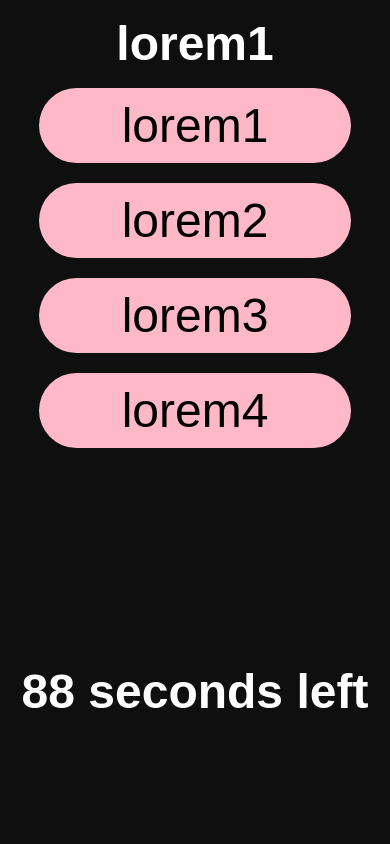
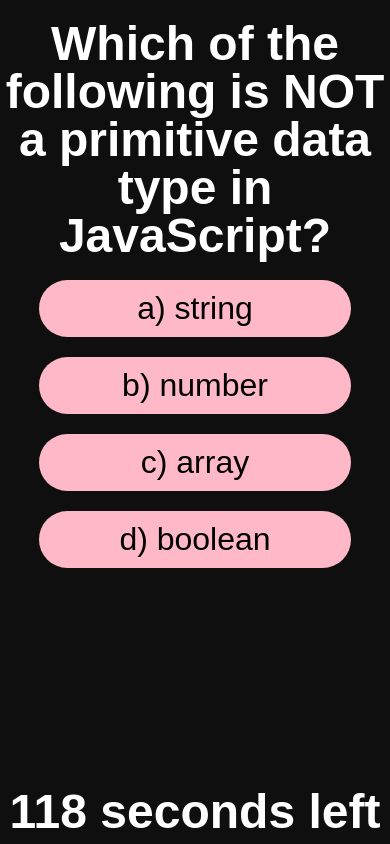
Before and after one commit to CameronHack/JavaScriptQuiz, a plain HTML site: page index.html in a window 390 px wide. Both pictures are taken after a click on the button "Start Quiz". Drawn offline with Linux system fonts and the light colour scheme.

Commit message:
added questions

```diff
--- a/assets/CSS/style.css
+++ b/assets/CSS/style.css
@@ -111,7 +111,7 @@ body {
     margin: 20px;
 }
 
-/* final score */
+/* final score and last submission */
 #endScreen h2,
 #endScreen ul {
     color: var(--fontColor);
@@ -123,9 +123,15 @@ body {
 
 /* detects if screen is in portrait */
 @media screen and (max-width: 768px) {
+    /* final score and last submission */
     #endScreen h2,
     #endScreen ul {
         font-size: 2rem;
     }
 
+    /* answer buttons */
+    #quiz button {
+        font-size: 2rem;
+    }
+
 }
--- a/index.js
+++ b/index.js
@@ -11,26 +11,23 @@ const endScreen = document.querySelector('#endScreen')
 let topScore = document.querySelector('#topScore')
 let endScore = document.querySelector('#endScore')
 
-
-
-
-
 // starting time allowed for the test
-let timer = 90
+let timer = 120
 // current question being displayed
 let currentQuestion = [0]
-// question array
+// questions generated from gpt3.5 (https://chat.openai.com/)
 let questions = [
-    { question: "lorem1", answers: ["lorem1", "lorem2", "lorem3", "lorem4"], correctAnswer: "lorem1" },
-    { question: "lorem2", answers: ["lorem1", "lorem2", "lorem3", "lorem4"], correctAnswer: "lorem2" },
-    { question: "lorem3", answers: ["lorem1", "lorem2", "lorem3", "lorem4"], correctAnswer: "lorem3" },
-    { question: "lorem4", answers: ["lorem1", "lorem2", "lorem3", "lorem4"], correctAnswer: "lorem4" },
-    { question: "lorem5", answers: ["lorem1", "lorem2", "lorem3", "lorem4"], correctAnswer: "lorem1" },
-    { question: "lorem6", answers: ["lorem1", "lorem2", "lorem3", "lorem4"], correctAnswer: "lorem1" },
-    { question: "lorem7", answers: ["lorem1", "lorem2", "lorem3", "lorem4"], correctAnswer: "lorem1" },
-    { question: "lorem8", answers: ["lorem1", "lorem2", "lorem3", "lorem4"], correctAnswer: "lorem1" },
-    { question: "lorem9", answers: ["lorem1", "lorem2", "lorem3", "lorem4"], correctAnswer: "lorem1" },
-    { question: "lorem10", answers: ["lorem1", "lorem2", "lorem3", "lorem4"], correctAnswer: "lorem1" }
+    { question: "Which of the following is NOT a primitive data type in JavaScript?", answers: ["a) string", "b) number", "c) array", "d) boolean"], correctAnswer: "c) array" },
+    { question: "How do you create a new array in JavaScript?", answers: ["a) var myArray = [];", "b) var myArray = ();", "c) array myArray = [];", "d) new Array myArray[];"], correctAnswer: "a) var myArray = [];" },
+    { question: "What does the === operator in JavaScript check for?", answers: ["a) Equality, allowing type coercion", "b) Equality, without type coercion", "c) Assignment", "d) Inequality"], correctAnswer: "b) Equality, without type coercion" },
+    { question: "What is the purpose of the setTimeout() function in JavaScript?", answers: ["a) To execute a function immediately", "b) To pause the execution of a function", "c) To execute a function after a specified delay", "d) To repeat a function at regular intervals"], correctAnswer: "c) To execute a function after a specified delay" },
+    { question: "How do you access the number of elements in an array called myArray?", answers: ["a) myArray.size()", "b) myArray.length", "c) myArray.count", "d) myArray.size"], correctAnswer: "b) myArray.length" },
+    { question: "What does the typeof operator return for an array?", answers: ["a) array", "b) object", "c) arrayobject", "d) collection"], correctAnswer: "b) object" },
+    { question: "Which keyword is used to declare a constant variable in JavaScript?", answers: ["a) let", "b) var", "c) const", "d) constVar"], correctAnswer: "c) const" },
+    { question: "What is the correct way to write a single-line comment in JavaScript?", answers: ["a) // This is a comment", "b) <!-- This is a comment -->", "c) /* This is a comment */", "d) # This is a comment"], correctAnswer: "a) // This is a comment" },
+    { question: "What does the NaN value represent in JavaScript?", answers: ["a) Not a Node", "b) Not a Null", "c) Not a Number", "d) No Available Number"], correctAnswer: "c) Not a Number" },
+    { question: "What is the purpose of the splice() method in JavaScript arrays?", answers: ["a) To add elements to the end of an array", "b) To remove elements from an array", "c) To sort the elements of an array", "d) To merge two arrays"], correctAnswer: "b) To remove elements from an array" },
+    { question: "What is the purpose of the querySelector() method in JavaScript?", answers: ["a) To select the first element that matches a specified CSS selector", "b) To modify the query parameters of a URL", "c) To create a new HTML element in the DOM", "d) To retrieve data from a remote server"], correctAnswer: "a) To select the first element that matches a specified CSS selector" }
 ]
 
 // when you click the start quiz button it calls the startQuiz function
```
